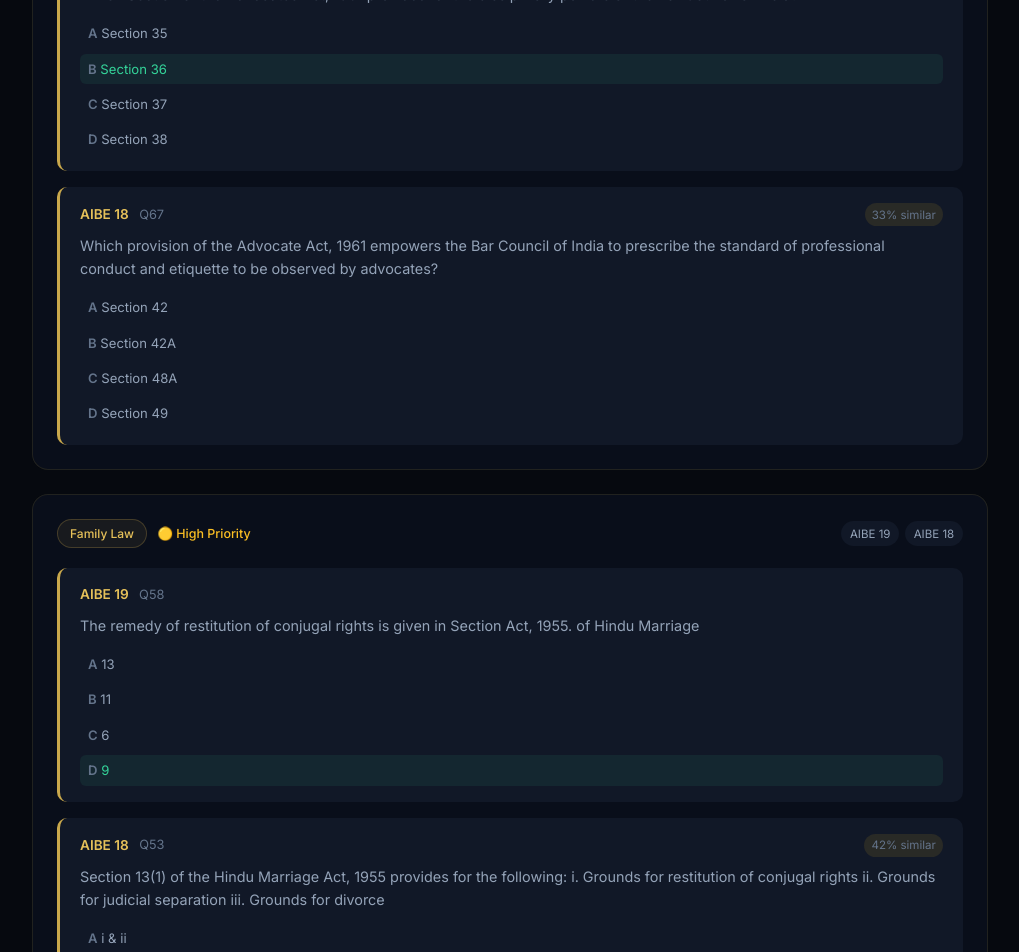
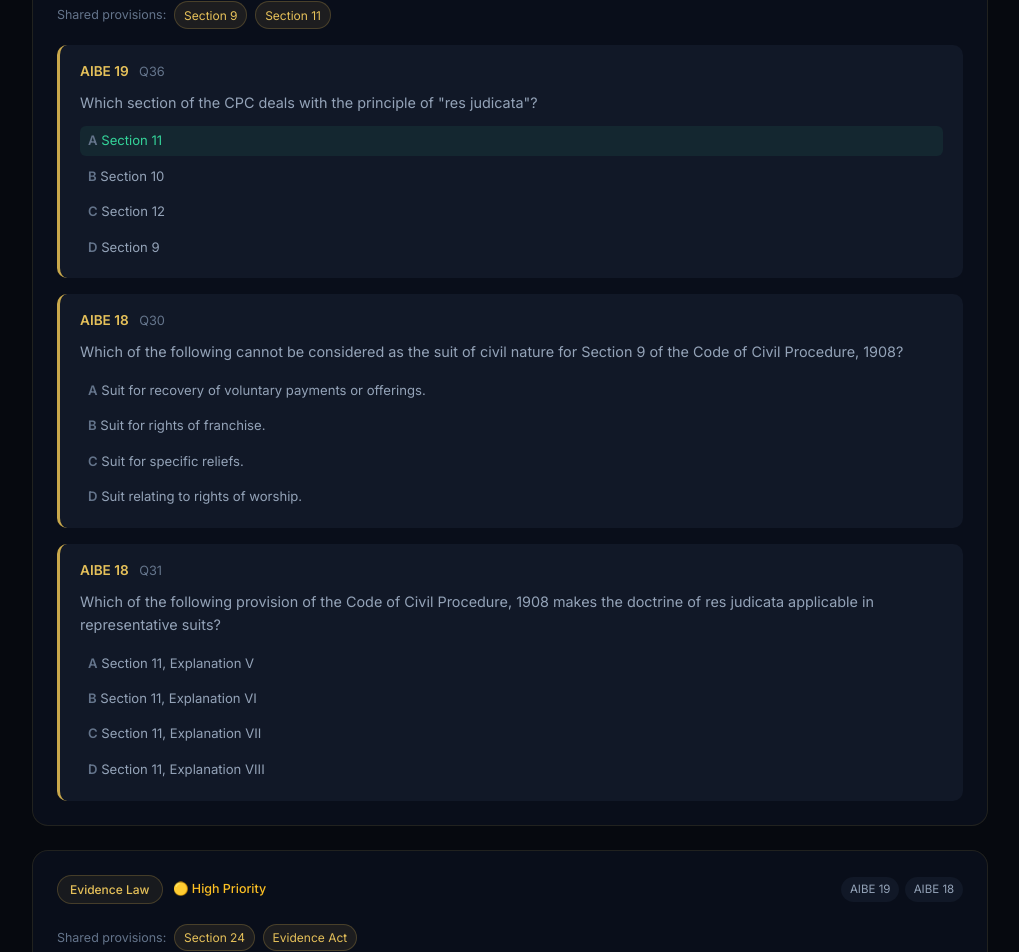
Before and after one commit to HridayHS/aibe, a React (Vite) app: page /repeats in a window 1280 px wide. Shown: the part 820-1772 px from the top of the page, without its empty margins (260-1279 px from the left). Built offline with nearby package versions, Linux system fonts and the light colour scheme.

Commit message:
Improved repeats: legal provision matching, verified clusters, shared concepts display

```diff
--- a/src/data/repeats.json
+++ b/src/data/repeats.json
@@ -2,67 +2,173 @@
   "clusters": [
     {
       "id": "repeat-1",
-      "subject": "Legal Ethics",
+      "subject": "Civil Procedure",
       "exams": [
-        "AIBE 20",
+        "AIBE 19",
         "AIBE 18"
       ],
+      "sharedConcepts": [
+        "section 9",
+        "section 11"
+      ],
+      "importance": "high",
       "questions": [
         {
-          "id": "aibe20-a-q73",
-          "exam": "AIBE 20",
-          "year": 2025,
-          "questionNumber": 73,
-          "question": "Which Section of the Advocates Act, 1961 provides for the disciplinary powers of the Bar Council of India?",
+          "id": "aibe19-a-q36",
+          "exam": "AIBE 19",
+          "year": 2024,
+          "questionNumber": 36,
+          "question": "Which section of the CPC deals with the principle of \"res judicata\"?",
           "options": [
-            "Section 35",
-            "Section 36",
-            "Section 37",
-            "Section 38"
+            "Section 11",
+            "Section 10",
+            "Section 12",
+            "Section 9"
           ],
-          "correctAnswer": "B",
-          "similarity": 100
+          "correctAnswer": "A"
         },
         {
-          "id": "aibe18-a-q67",
+          "id": "aibe18-a-q30",
           "exam": "AIBE 18",
           "year": 2023,
-          "questionNumber": 67,
-          "question": "Which provision of the Advocate Act, 1961 empowers the Bar Council of India to prescribe the standard of professional conduct and etiquette to be observed by advocates?",
+          "questionNumber": 30,
+          "question": "Which of the following cannot be considered as the suit of civil nature for Section 9 of the Code of Civil Procedure, 1908?",
           "options": [
-            "Section 42",
-            "Section 42A",
-            "Section 48A",
-            "Section 49"
+            "Suit for recovery of voluntary payments or offerings.",
+            "Suit for rights of franchise.",
+            "Suit for specific reliefs.",
+            "Suit relating to rights of worship."
           ],
-          "correctAnswer": null,
-          "similarity": 33
+          "correctAnswer": null
+        },
+        {
+          "id": "aibe18-a-q31",
+          "exam": "AIBE 18",
+          "year": 2023,
+          "questionNumber": 31,
+          "question": "Which of the following provision of the Code of Civil Procedure, 1908 makes the doctrine of res judicata applicable in representative suits?",
+          "options": [
+            "Section 11, Explanation V",
+            "Section 11, Explanation VI",
+            "Section 11, Explanation VII",
+            "Section 11, Explanation VIII"
+          ],
+          "correctAnswer": null
         }
-      ],
-      "importance": "high"
+      ]
     },
     {
       "id": "repeat-2",
+      "subject": "Evidence Law",
+      "exams": [
+        "AIBE 19",
+        "AIBE 18"
+      ],
+      "sharedConcepts": [
+        "section 24",
+        "evidence act"
+      ],
+      "importance": "high",
+      "questions": [
+        {
+          "id": "aibe19-a-q39",
+          "exam": "AIBE 19",
+          "year": 2024,
+          "questionNumber": 39,
+          "question": "Which word is inserted in Section 22 of the BSA that was not present in Section 24 of the Evidence Act ?",
+          "options": [
+            "Inducement",
+            "Coercion",
+            "Threat",
+            "Promise"
+          ],
+          "correctAnswer": "B"
+        },
+        {
+          "id": "aibe18-a-q40",
+          "exam": "AIBE 18",
+          "year": 2023,
+          "questionNumber": 40,
+          "question": "Which of the following provisions of the Indian Evidence Act, 1872 says that the confession to a police officer shall not be proved against him?",
+          "options": [
+            "Section 24",
+            "Section 25",
+            "Section 26",
+            "Section 27"
+          ],
+          "correctAnswer": null
+        }
+      ]
+    },
+    {
+      "id": "repeat-3",
+      "subject": "ADR & Arbitration",
+      "exams": [
+        "AIBE 20",
+        "AIBE 19"
+      ],
+      "sharedConcepts": [
+        "section 11",
+        "section 9"
+      ],
+      "importance": "high",
+      "questions": [
+        {
+          "id": "aibe20-a-q71",
+          "exam": "AIBE 20",
+          "year": 2025,
+          "questionNumber": 71,
+          "question": "Under Section 37 of the Arbitration and Conciliation Act, 1996, which of the following orders is not appealable?",
+          "options": [
+            "Refusing to refer parties to arbitration under Section 8",
+            "Refusing to appoint arbitrator under Section 11",
+            "Refusing to grant any measure under Section 9",
+            "Refusing to grant an interim measure under Section 17"
+          ],
+          "correctAnswer": "B"
+        },
+        {
+          "id": "aibe19-a-q50",
+          "exam": "AIBE 19",
+          "year": 2024,
+          "questionNumber": 50,
+          "question": "Kiran and Meera are involved in an arbitration, where Kiran was awarded Rs. 10 lakhs as compensation. Meera refuses to pay the amount, arguing that the award was not enforceable because of certain procedural irregularities in the arbitration process. Kiran decides to approach the court to enforce the arbitral award. Which of the following provisions of the Arbitration and Conciliation Act, 1996 governs the enforcement of an arbitral award ?",
+          "options": [
+            "Section 34 of the Act deals with the enforcement of an arbitral award.",
+            "Section 36 of the Act allows for the automatic enforcement of an arbitral award unless set-aside by the court.",
+            "Section 9 of the Act governs the enforcement of arbitral awards.",
+            "Section 11 of the Act deals with the enforcement of arbitral awards, not the appeal."
+          ],
+          "correctAnswer": "B"
+        }
+      ]
+    },
+    {
+      "id": "repeat-4",
       "subject": "Family Law",
       "exams": [
         "AIBE 19",
         "AIBE 18"
       ],
+      "sharedConcepts": [
+        "section 13(1)",
+        "hindu marriage act"
+      ],
+      "importance": "high",
       "questions": [
         {
-          "id": "aibe19-a-q58",
+          "id": "aibe19-a-q53",
           "exam": "AIBE 19",
           "year": 2024,
-          "questionNumber": 58,
-          "question": "The remedy of restitution of conjugal rights is given in Section Act, 1955. of Hindu Marriage",
+          "questionNumber": 53,
+          "question": "Aarti and Rajesh have been married for five years. Over time, Aarti has been subjected 1 continuous cruelty by Rajesh, which has led to emotional and mental distress. Aarti decide to file for divorce on the grounds of cruelty under Section 13(1)(ia) of the Hindu Marriag Act, 1955. Which of the following statements is true regarding the grounds for divorce under the Hind Marriage Act?",
           "options": [
-            "13",
-            "11",
-            "6",
-            "9"
+            "Aarti can only seek divorce on the grounds of adultery.",
+            "Aarti can seek divorce on the grounds of cruelty, as long as she proves mental physical cruelty.",
+            "Aarti cannot seek divorce on the grounds of cruelty as it is not recognized under the Hindu Marriage Act.",
+            "Aarti must prove Rajesh's cruelty was intentional to succeed in the divorce petition. 54.On matters where Dayabhaga is silent, what prevails? (A) The local customs (B) The Smritis (C) The Shrutis (D) Mitakshara"
           ],
-          "correctAnswer": "D",
-          "similarity": 100
+          "correctAnswer": "B"
         },
         {
           "id": "aibe18-a-q53",
@@ -76,19 +182,22 @@
             "iii & i",
             "Only iii"
           ],
-          "correctAnswer": null,
-          "similarity": 42
+          "correctAnswer": null
         }
-      ],
-      "importance": "high"
+      ]
     },
     {
-      "id": "repeat-3",
+      "id": "repeat-5",
       "subject": "Tax Law",
       "exams": [
         "AIBE 19",
         "AIBE 18"
       ],
+      "sharedConcepts": [
+        "section 3",
+        "income tax act"
+      ],
+      "importance": "high",
       "questions": [
         {
           "id": "aibe19-a-q85",
@@ -102,8 +211,7 @@
             "Section 3",
             "Section 10E"
           ],
-          "correctAnswer": "A",
-          "similarity": 100
+          "correctAnswer": "A"
         },
         {
           "id": "aibe18-a-q88",
@@ -117,16 +225,22 @@
             "Section 2(9)",
             "Section 3"
           ],
-          "correctAnswer": null,
-          "similarity": 43
+          "correctAnswer": null
         }
-      ],
-      "importance": "high"
+      ]
     }
   ],
   "hotTopics": [
     {
-      "subject": "Legal Ethics",
+      "subject": "Civil Procedure",
+      "repeats": 1
+    },
+    {
+      "subject": "Evidence Law",
+      "repeats": 1
+    },
+    {
+      "subject": "ADR & Arbitration",
       "repeats": 1
     },
     {
@@ -138,6 +252,6 @@
       "repeats": 1
     }
   ],
-  "totalClusters": 3,
-  "totalQuestions": 6
+  "totalClusters": 5,
+  "totalQuestions": 11
 }
--- a/src/pages/Repeats.css
+++ b/src/pages/Repeats.css
@@ -28,3 +28,10 @@
 .cq-option { font-size: 0.82rem; color: var(--text-secondary); padding: 0.3rem 0.5rem; border-radius: var(--radius-sm); }
 .cq-option.correct { color: var(--accent-300); background: rgba(52,211,153,0.08); }
 @media (max-width: 768px) { .repeats-summary { grid-template-columns: 1fr; } }
+.shared-refs { display: flex; align-items: center; gap: 0.5rem; flex-wrap: wrap; margin-bottom: 1rem; }
+.shared-label { font-size: 0.78rem; color: var(--text-tertiary); }
+.ref-chip { font-size: 0.75rem; padding: 0.2rem 0.55rem; background: rgba(201,168,76,0.1); border: 1px solid rgba(201,168,76,0.25); border-radius: var(--radius-full); color: var(--gold-300); text-transform: capitalize; }
+.method-note { padding: 1.25rem 1.5rem; margin-top: 2rem; }
+.method-note:hover { transform: none; }
+.method-note h4 { margin-bottom: 0.5rem; }
+.method-note p { font-size: 0.85rem; color: var(--text-secondary); line-height: 1.6; }
--- a/src/pages/Repeats.jsx
+++ b/src/pages/Repeats.jsx
@@ -8,14 +8,13 @@ export default function Repeats() {
     <div className="repeats-page">
       <div className="page-header">
         <h1>Repeated Questions</h1>
-        <p>Questions that appear across multiple AIBE exams — focus on these for maximum ROI</p>
+        <p>Same legal provisions tested across multiple AIBE exams — high-priority study topics</p>
       </div>
 
-      {/* Summary */}
       <div className="repeats-summary">
         <div className="stat-card">
           <div className="stat-value">{totalClusters}</div>
-          <div className="stat-label">Repeated Patterns</div>
+          <div className="stat-label">Verified Patterns</div>
         </div>
         <div className="stat-card">
           <div className="stat-value">{totalQuestions}</div>
@@ -27,7 +26,6 @@ export default function Repeats() {
         </div>
       </div>
 
-      {/* Hot Topics */}
       <section className="section">
         <h2>🔥 Subjects Most Likely to Repeat</h2>
         <div className="hot-topics">
@@ -41,12 +39,11 @@ export default function Repeats() {
         </div>
       </section>
 
-      {/* Clusters */}
       <section className="section">
-        <h2>📋 Repeated Question Clusters</h2>
+        <h2>📋 Verified Repeat Clusters</h2>
         <p className="section-desc">
-          Each cluster shows questions from different exams that test the same concept.
-          If a topic appears across multiple years, it's very likely to appear again.
+          Each cluster groups questions from different exams that test the same legal provision.
+          These are manually verified — not just text-matching.
         </p>
         <div className="clusters-list">
           {clusters.map(cluster => (
@@ -65,15 +62,21 @@ export default function Repeats() {
                 </div>
               </div>
 
+              {cluster.sharedConcepts && cluster.sharedConcepts.length > 0 && (
+                <div className="shared-refs">
+                  <span className="shared-label">Shared provisions:</span>
+                  {cluster.sharedConcepts.map(r => (
+                    <span key={r} className="ref-chip">{r}</span>
+                  ))}
+                </div>
+              )}
+
               <div className="cluster-questions">
-                {cluster.questions.map((q, i) => (
+                {cluster.questions.map((q) => (
                   <div key={q.id} className="cluster-q">
                     <div className="cq-header">
                       <span className="cq-exam">{q.exam}</span>
                       <span className="cq-num">Q{q.questionNumber}</span>
-                      {q.similarity < 100 && (
-                        <span className="cq-sim">{q.similarity}% similar</span>
-                      )}
                     </div>
                     <p className="cq-text">{q.question}</p>
                     <div className="cq-options">
@@ -95,11 +98,14 @@ export default function Repeats() {
         </div>
       </section>
 
-      {clusters.length === 0 && (
-        <div className="empty-state glass-card">
-          <p>No repeated questions found across exams. This could mean the exam board is diversifying their question bank.</p>
-        </div>
-      )}
+      <div className="method-note glass-card">
+        <h4>📌 Methodology</h4>
+        <p>
+          Clusters are identified by matching shared legal provisions (specific Section numbers,
+          Article numbers, and Act names) across exams, then manually verified to ensure
+          the questions genuinely test the same concept — not just coincidental section references.
+        </p>
+      </div>
     </div>
   )
 }
```
Also changed, not shown: generate-repeats.cjs (+74 -84 lines).
